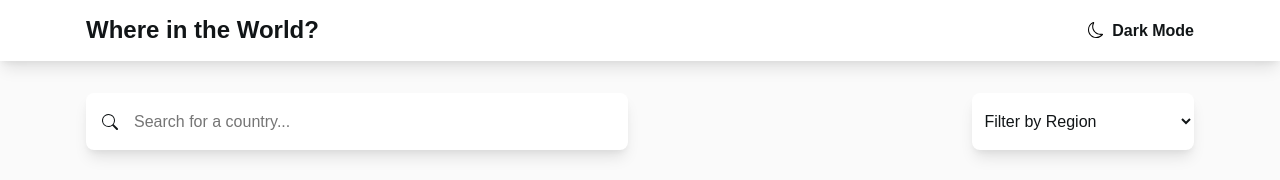
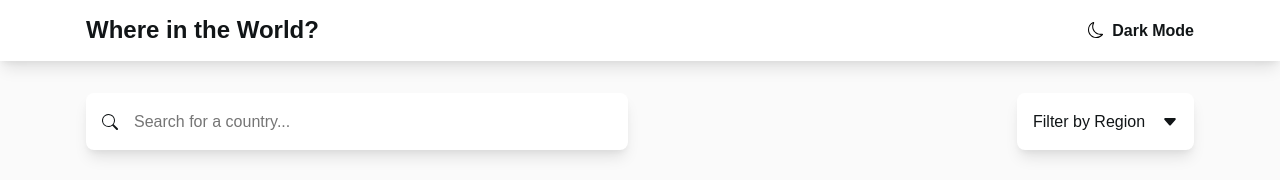
Before and after one commit to simmeringstew/countries, a React (Create React App) app: page / in a window 1280 px wide. Shown: the top 180 px of the page. Built offline with nearby package versions, Linux system fonts and the light colour scheme; grey boxes are pictures that could not be loaded; a small style sheet from the web is missing.

Commit message:
Made styling consistent between browsers

```diff
--- a/src/components/Sort.js
+++ b/src/components/Sort.js
@@ -18,6 +18,7 @@ const Sort = ({ search, nameSort, filter }) => {
                     <path d="M11.742 10.344a6.5 6.5 0 1 0-1.397 1.398h-.001c.03.04.062.078.098.115l3.85 3.85a1 1 0 0 0 1.415-1.414l-3.85-3.85a1.007 1.007 0 0 0-.115-.1zM12 6.5a5.5 5.5 0 1 1-11 0 5.5 5.5 0 0 1 11 0z"/>
                 </svg>
             </div>
+            <div className="select-item">
                 <select className="select" onChange={e => handleChange(e)}>
                     <option value="default">Filter by Region</option>
                     <option value="Africa">Africa</option>
@@ -26,6 +27,10 @@ const Sort = ({ search, nameSort, filter }) => {
                     <option value="Europe">Europe</option>
                     <option value="Oceania">Oceania</option>
                 </select>
+                <svg xmlns="http://www.w3.org/2000/svg" width="16" height="16" fill="currentColor" className="bi bi-caret-down-fill" viewBox="0 0 16 16">
+                    <path d="M7.247 11.14 2.451 5.658C1.885 5.013 2.345 4 3.204 4h9.592a1 1 0 0 1 .753 1.659l-4.796 5.48a1 1 0 0 1-1.506 0z"/>
+                </svg>
+            </div>
         </div>
     );
 }
--- a/src/styles/Sort.css
+++ b/src/styles/Sort.css
@@ -36,20 +36,37 @@
     transform: translate(100%, -50%);
 }
 
+.select-item {
+    position: relative;
+    width: fit-content;
+}
+
+.select-item > svg {
+    position: absolute;
+    top: 50%;
+    right: 0;
+    transform: translate(-100%, -50%);
+    fill: var(--clr-text);
+    width: auto;
+}
+
 .select {
-    width: 50%;
-    padding: 0.5rem;
+    padding: 1rem;
+    padding-right: 3rem;
+    -webkit-appearance: none;
+    -moz-appearance: none;
+    appearance: none;
+    background-color: var(--clr-elements);
+    cursor: pointer;
 }
 
 @media screen and (min-width: 992px) {
     .sort {
         flex-direction: row;
         justify-content: space-between;
+        align-items: center;
     }
     .search-box > input {
         width: 200%;
     }
-    .select {
-        width: 20%;
-    }
 }
```
Lines whose indentation alone changed are shown as unchanged.
